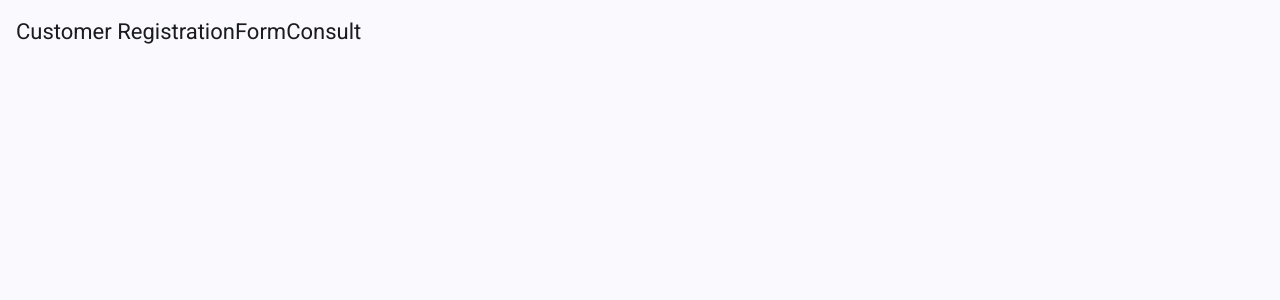
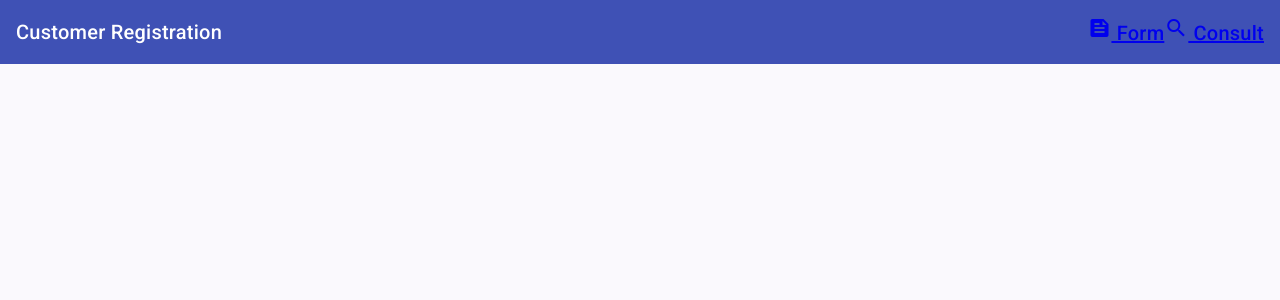
Before and after one commit to Felipyasha/Algular, an Angular app in the folder crud-angular-material/: page / in a window 1280 px wide. Shown: the top 300 px of the page. Built offline with nearby package versions, Linux system fonts and the light colour scheme.

Commit message:
feat: Leasson 26 - adjusting the toolbar links

```diff
--- a/crud-angular-material/angular.json
+++ b/crud-angular-material/angular.json
@@ -30,6 +30,7 @@
               }
             ],
             "styles": [
+              "@angular/material/prebuilt-themes/indigo-pink.css",
               "src/styles.scss"
             ]
           },
--- a/crud-angular-material/src/app/app.html
+++ b/crud-angular-material/src/app/app.html
@@ -1,8 +1,14 @@
 <mat-toolbar color="primary">
   <span> Customer Registration </span>
   <span class="spacer"></span>
-  <a>Form</a>
-  <a>Consult</a>
+  <a routerLink="register">
+    <mat-icon fontIcon="feed"></mat-icon>
+    Form
+  </a>
+  <a routerLink="consult">
+    <mat-icon fontIcon="search"></mat-icon>
+    Consult
+  </a>
 </mat-toolbar>
 
 <router-outlet></router-outlet>
--- a/crud-angular-material/src/app/app.scss
+++ b/crud-angular-material/src/app/app.scss
@@ -0,0 +1,3 @@
+.spacer{
+    flex: 1 1 auto;
+}
```
Also changed, not shown: crud-angular-material/src/app/app.ts (+4 -4 lines).
